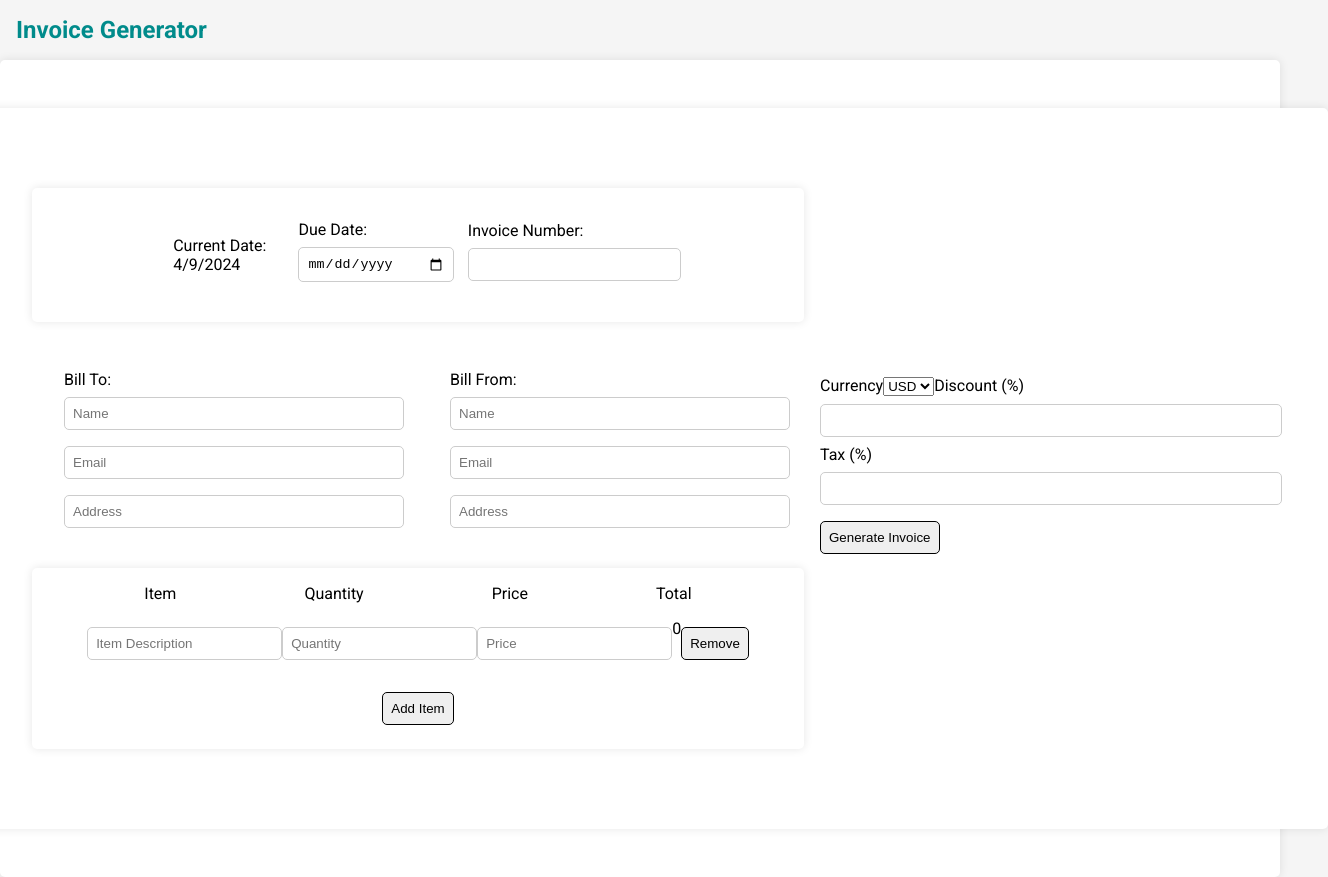
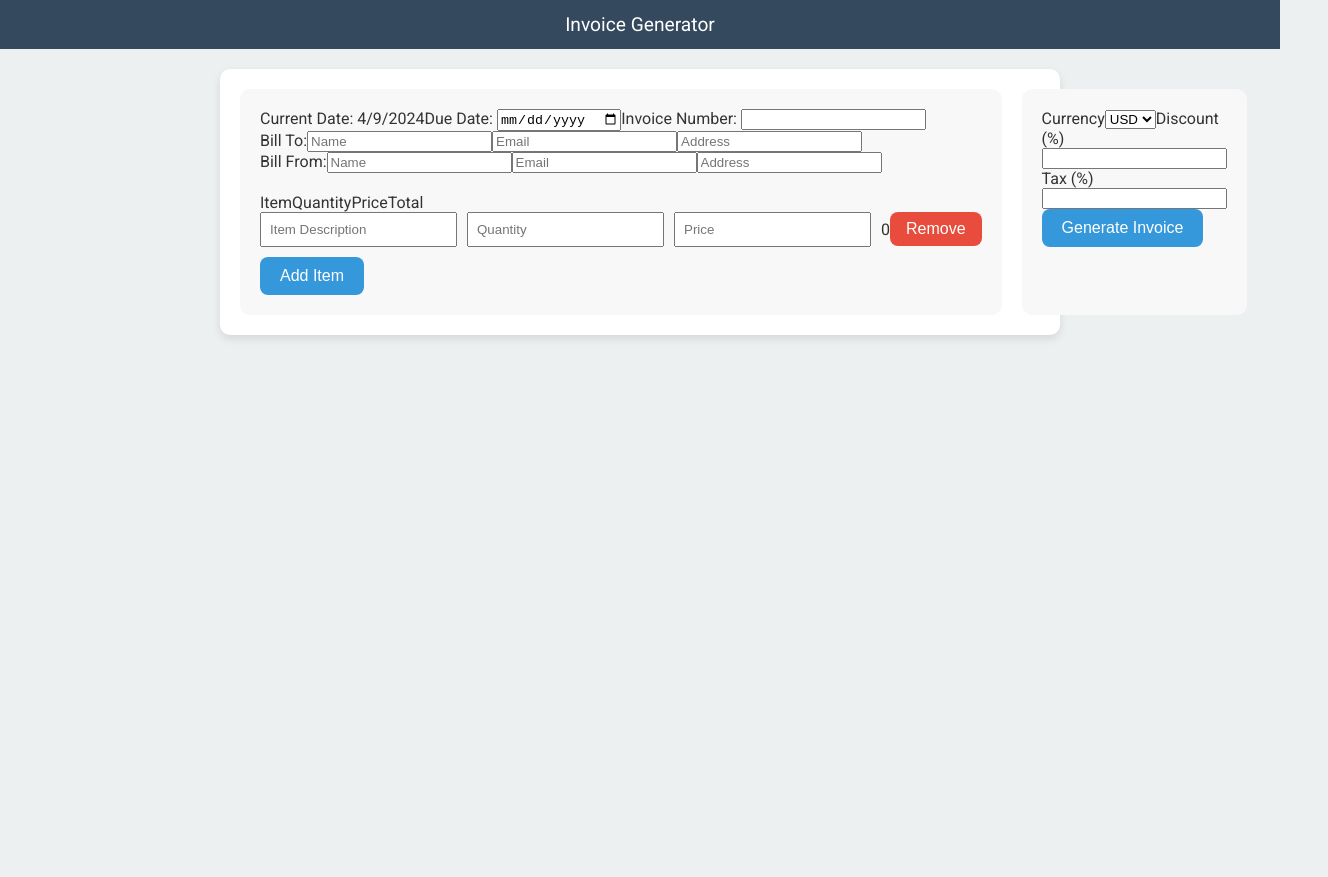
Before and after one commit to mohamed-esoliman/quickbill, a React (Create React App) app: page / in a window 1280 px wide. Shown: the whole page, 1328 px wide, since content can reach past the window. After the commit the page ends 800 px from the top, so only its background shows below. Built offline with nearby package versions, Linux system fonts and the light colour scheme.

Commit message:
fix: update passing props between components

```diff
--- a/src/App.js
+++ b/src/App.js
@@ -1,15 +1,23 @@
-import React from "react";
+import React, { useState } from "react";
 import { BrowserRouter as Router, Routes, Route } from "react-router-dom";
 import Form from "./components/Form";
 import NavBar from "./components/NavBar";
+import PdfPreview from "./components/PdfPreview";
 
 function App() {
+
+  const [pdfUri, setPdfUri] = useState(null);
+  const updatePdfUri = (uri) => {
+    setPdfUri(uri);
+  }
+
   return (
     <Router>
       <div className="App">
       <NavBar />
       <Routes>
-        <Route exact path="/" element = {<Form />} />
+        <Route exact path="/" element = {<Form updatePdfUri={updatePdfUri}/>} />
+        <Route exact path="/pdfPreview" element = {<PdfPreview iframeSrc = {pdfUri} />} />
       </Routes>
       </div>
     </Router>
--- a/src/components/Form.js
+++ b/src/components/Form.js
@@ -1,11 +1,10 @@
 import React, { useState } from 'react';
+import { Link } from 'react-router-dom';
 import jsPDF from 'jspdf';
 import autoTable from 'jspdf-autotable';
 
 
-
-const Form = () => {
-
+const Form = ({updatePdfUri}) => {
 
     let defaultDueDate = new Date();
     defaultDueDate.setMonth(defaultDueDate.getMonth() + 1);
@@ -36,6 +35,7 @@ const Form = () => {
             totalTax: 0,
             grandTotal: 0
         });
+
 
     const handleChange = (propPath, value, invoiceData) => {
         if (!propPath) return;
@@ -99,18 +99,13 @@ const Form = () => {
         invoiceData.totalTax = invoiceData.subtotal * (invoiceData.tax / 100);
         invoiceData.grandTotal = invoiceData.subtotal - invoiceData.totalDiscount + invoiceData.totalTax;
 
-
-        generatePDF(invoiceData);
+        generatePdf(invoiceData);
     }
 
-
-    const generatePDF = (invoiceData) => {
+    const generatePdf = (invoiceData) => {
         const doc = new jsPDF();
 
-        const headersColor = 230;
-        const lineColor = 200;
-
-        doc.setFillColor(220, 81, 181);
+        doc.setFillColor(0, 139, 139);
         doc.rect(0, 0, 210, 30, 'F');
         doc.setFontSize(18);
         doc.setTextColor(255, 255, 255);
@@ -119,13 +114,13 @@ const Form = () => {
         doc.setTextColor(0);
 
         doc.setFontSize(11);
-        doc.text(`Date: ${new Date(invoiceData.currentDate).toLocaleDateString()}`, 20, 40);
-        doc.text(`Due Date: ${new Date(invoiceData.dueDate).toLocaleDateString()}`, 20, 46);
-        doc.text(`Invoice No.: ${invoiceData.invoiceNumber}`, 20, 52);
+        doc.text(`Date: ${invoiceData.currentDate}`, 20, 40);
+        doc.text(`Due Date: ${invoiceData.DueDate}`, 20, 46);
+        doc.text(`Invoice Number.: ${invoiceData.invoiceNumber}`, 20, 52);
 
-        doc.setFontSize(10);
+        doc.setFontSize(12);
         doc.text('Bill To:', 20, 60);
-        doc.setFontSize(10);
+        doc.setFontSize(11);
         doc.text(invoiceData.billToPerson.name, 20, 66);
         doc.text(invoiceData.billToPerson.email, 20, 72);
         doc.text(invoiceData.billToPerson.address, 20, 78);
@@ -133,22 +128,23 @@ const Form = () => {
         doc.text(invoiceData.billFromPerson.name, 110, 66);
         doc.text(invoiceData.billFromPerson.email, 110, 72);
         doc.text(invoiceData.billFromPerson.address, 110, 78);
-        doc.setDrawColor(lineColor);
+        doc.setDrawColor(0, 0, 0);
+        doc.setLineWidth(0.5);
         doc.line(20, 85, 190, 85);
 
         autoTable(doc, {
             startY: 90,
             theme: 'grid',
-            head: [['Description', 'Quantity', 'Price', 'Total']],
-            body: invoiceData.items.map(item => [item.description, item.quantity, item.price.toFixed(2), (item.quantity * item.price).toFixed(2)]),
+            head: [['Item', 'Quantity', 'Price', 'Total']],
+            body: invoiceData.items.map(item => [item.description, item.quantity, item.price.toFixed(2), item.total.toFixed(2)]),
             styles: {
             fillColor: [255, 255, 255],
             },
             headStyles: {
-            fillColor: [headersColor],
+            fillColor: [83, 146, 230],
             },
             columnStyles: {
-            0: {cellWidth: 90},
+            0: {cellWidth: 60},
             1: {cellWidth: 30},
             2: {cellWidth: 40},
             3: {cellWidth: 40},
@@ -156,19 +152,16 @@ const Form = () => {
         });
 
         const finalY = doc.lastAutoTable.finalY + 10;
-        doc.text(`Subtotal: ${invoiceData.currency} ${invoiceData.subtotal.toFixed(2)}`, 140, finalY);
-        doc.text(`Discount: ${invoiceData.currency} ${invoiceData.totalDiscount.toFixed(2)}`, 140, finalY + 6);
-        doc.text(`Tax: ${invoiceData.currency} ${invoiceData.totalTax.toFixed(2)}`, 140, finalY + 12);
+        doc.text(`Subtotal: ${invoiceData.currency} ${invoiceData.subtotal.toFixed(2)}`, 120, finalY);
+        doc.text(`Total Discount (${invoiceData.discount}%): ${invoiceData.currency} ${invoiceData.totalDiscount.toFixed(2)}`, 120, finalY + 6);
+        doc.text(`Total Tax (${invoiceData.tax}%): ${invoiceData.currency} ${invoiceData.totalTax.toFixed(2)}`, 120, finalY + 12);
         doc.setFontSize(12);
-        doc.setFont("times", "bold");
-        doc.text(`Grand Total: ${invoiceData.currency} ${invoiceData.grandTotal.toFixed(2)}`, 140, finalY + 20);
+        doc.setFont("bold");
+        doc.text(`Grand Total: ${invoiceData.currency} ${invoiceData.grandTotal.toFixed(2)}`, 120, finalY + 20);
 
-        // Save the PDF
         doc.save('invoice.pdf');
-        const iframe = `<iframe width='100%' height='100%' src=${doc.output('datauristring')}></iframe>`
-        const newTab = window.open();
-        newTab?.document.write(iframe);
-    };
+        updatePdfUri(doc.output('datauristring'));
+    }
 
     return (
         <div className="form">
@@ -243,7 +236,9 @@ const Form = () => {
                                 <input type="number" onChange={(e) => {handleChange("tax", e.target.value, invoiceData)}}/>
                             </span>
                         </div>
-                        <button type="submit">Generate Invoice</button>
+                        <Link to="/pdfPreview">
+                            <button type="submit">Generate Invoice</button>
+                        </Link>
                     </div>
                 </div>
             </form>
--- a/src/index.css
+++ b/src/index.css
@@ -1,3 +1,4 @@
+/*
 @import url('https://fonts.googleapis.com/css2?family=Roboto:ital,wght@0,100;0,300;0,400;0,500;0,700;0,900;1,100;1,300;1,400;1,500;1,700;1,900&display=swap');
 
 
@@ -145,3 +146,126 @@ nav span {
   flex-direction: row;
   margin: 1rem;
 }
+*/
+
+@import url('https://fonts.googleapis.com/css2?family=Roboto:wght@300;400;500;700&display=swap');
+
+/* Base Styles */
+body {
+  margin: 0;
+  padding: 0;
+  font-family: 'Roboto', sans-serif;
+  background-color: #ecf0f1;
+  color: #333;
+}
+
+/* Navigation Bar */
+nav {
+  background-color: #34495e;
+  color: white;
+  padding: 0.8rem;
+  text-align: center;
+  font-size: 1.2rem;
+}
+
+/* Form Container */
+.form {
+  max-width: 800px;
+  margin: 20px auto;
+  padding: 20px;
+  background: #ffffff;
+  border-radius: 10px;
+  box-shadow: 0 4px 8px rgba(0, 0, 0, 0.1);
+}
+
+/* Grid layout for form */
+.formContent {
+  display: grid;
+  grid-template-columns: 1fr 1fr;
+  gap: 20px;
+}
+
+.left,
+.right {
+  padding: 20px;
+  background: #f8f8f8;
+  border-radius: 10px;
+}
+
+/* Styling for input and select fields */
+.input-group {
+  margin-bottom: 15px;
+}
+
+.input-group label {
+  font-weight: bold;
+  margin-bottom: 5px;
+}
+
+.input-group input,
+.input-group select {
+  width: 100%;
+  padding: 10px;
+  border: 2px solid #bdc3c7;
+  border-radius: 8px;
+  font-size: 16px;
+}
+
+/* Button Styles */
+button {
+  padding: 10px 20px;
+  border: none;
+  border-radius: 8px;
+  background-color: #3498db;
+  color: white;
+  cursor: pointer;
+  font-size: 16px;
+  transition: background-color 0.3s;
+}
+
+button:hover {
+  background-color: #2980b9;
+}
+
+/* Items Container */
+.items {
+  width: 100%;
+  margin-top: 20px;
+}
+
+.itemInput {
+  display: flex;
+  align-items: center;
+  justify-content: space-between;
+  margin-bottom: 10px;
+}
+
+.itemInput input[type="text"],
+.itemInput input[type="number"] {
+  flex: 1;
+  margin-right: 10px;
+  padding: 8px;
+}
+
+.itemInput button {
+  padding: 8px 16px;
+  background-color: #e74c3c;
+  color: white;
+  border-radius: 8px;
+}
+
+.itemInput button:hover {
+  background-color: #c0392b;
+}
+
+/* Responsive Design Adjustments */
+@media (max-width: 768px) {
+  .formContent {
+    grid-template-columns: 1fr;
+  }
+
+  .left,
+  .right {
+    padding: 10px;
+  }
+}
```
